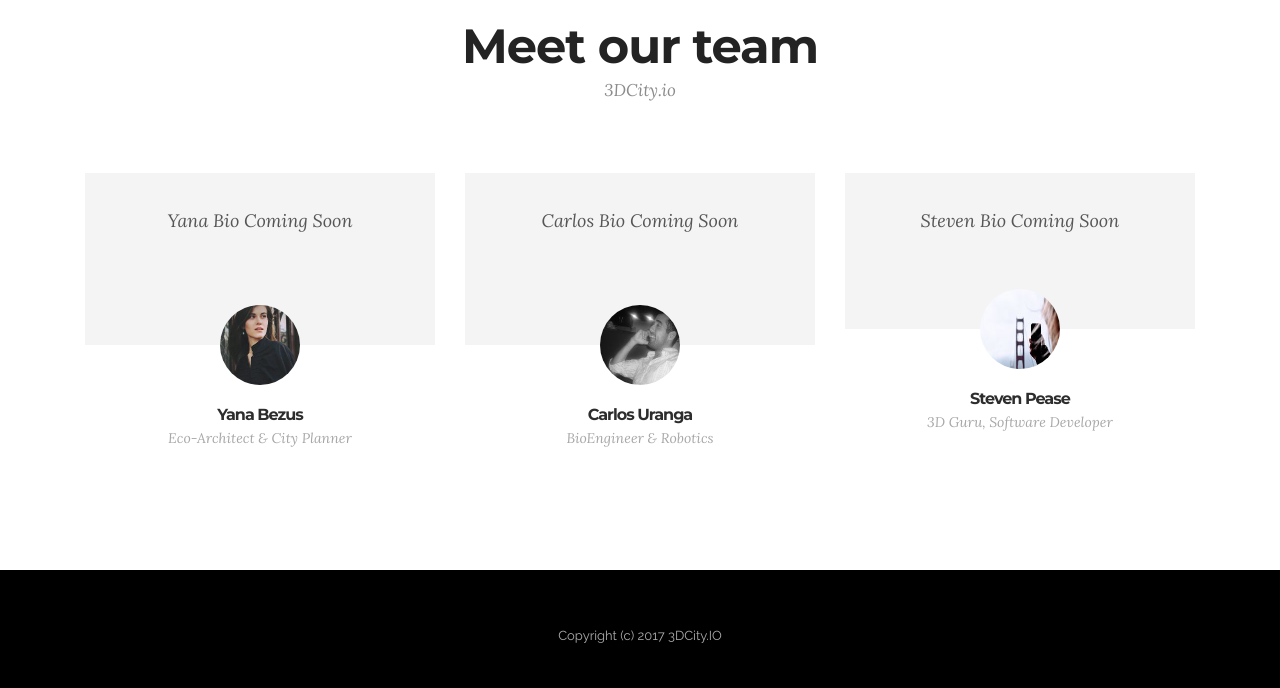
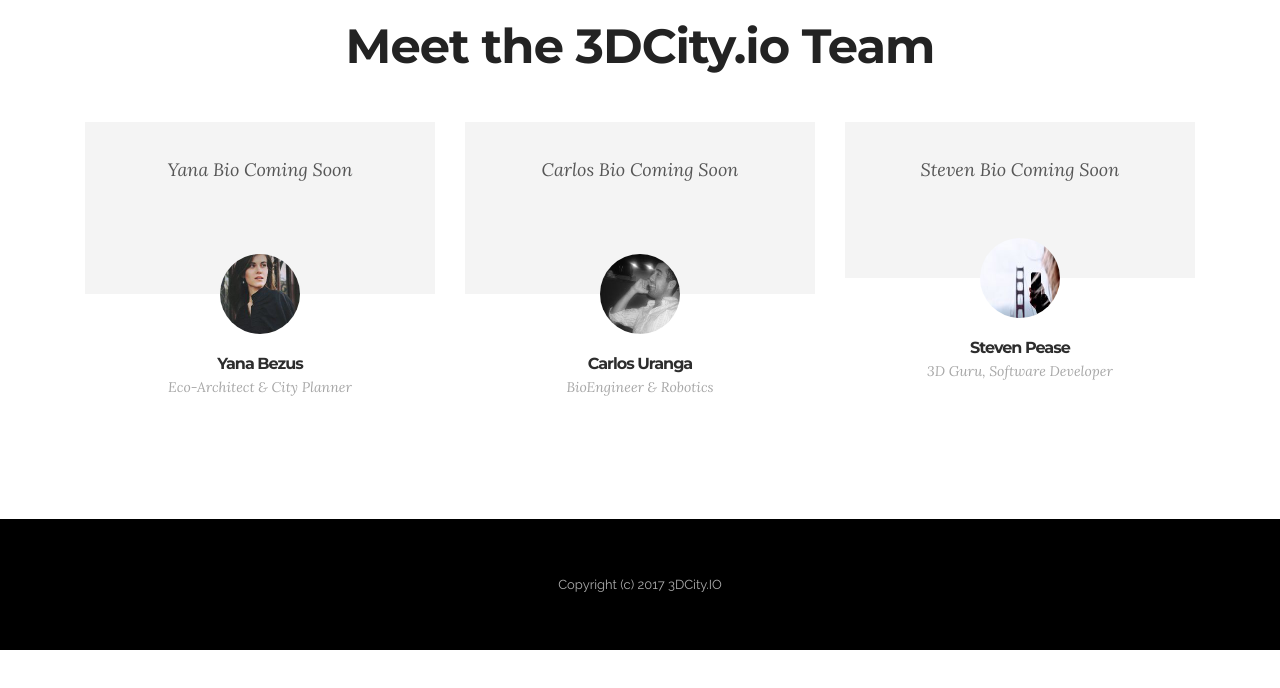
Before and after one commit to 3dcityio/3dcityio, a plain HTML site: page about.html in a window 1280 px wide. Shown: the part 100-788 px from the top of the page. Drawn offline with Linux system fonts and the light colour scheme.

Commit message:
create github pages

```diff
--- a/about.html
+++ b/about.html
@@ -57,7 +57,7 @@
 
 </section>
 
-<section class="engine"><a rel="external" href="https://mobirise.com">Mobirise Web Builder</a></section><section class="mbr-section mbr-after-navbar" id="testimonials1-d" style="background-color: rgb(255, 255, 255); padding-top: 120px; padding-bottom: 120px;">
+<section class="engine"><a rel="external" href="https://mobirise.com">Web Site Generator</a></section><section class="mbr-section mbr-after-navbar" id="testimonials1-d" style="background-color: rgb(255, 255, 255); padding-top: 120px; padding-bottom: 120px;">
 
 
 
@@ -65,8 +65,8 @@
             <div class="container">
                 <div class="row">
                     <div class="col-xs-12 text-xs-center">
-                        <h3 class="mbr-section-title display-2">Meet our team</h3>
-                        <small class="mbr-section-subtitle">3DCity.io</small>
+                        <h3 class="mbr-section-title display-2">Meet the 3DCity.io Team</h3>
+                        <small class="mbr-section-subtitle"></small>
                     </div>
                 </div>
             </div>
```
Also changed, not shown: contact.html (+1 -1 lines), index.html (+1 -1 lines), 1 other file.
